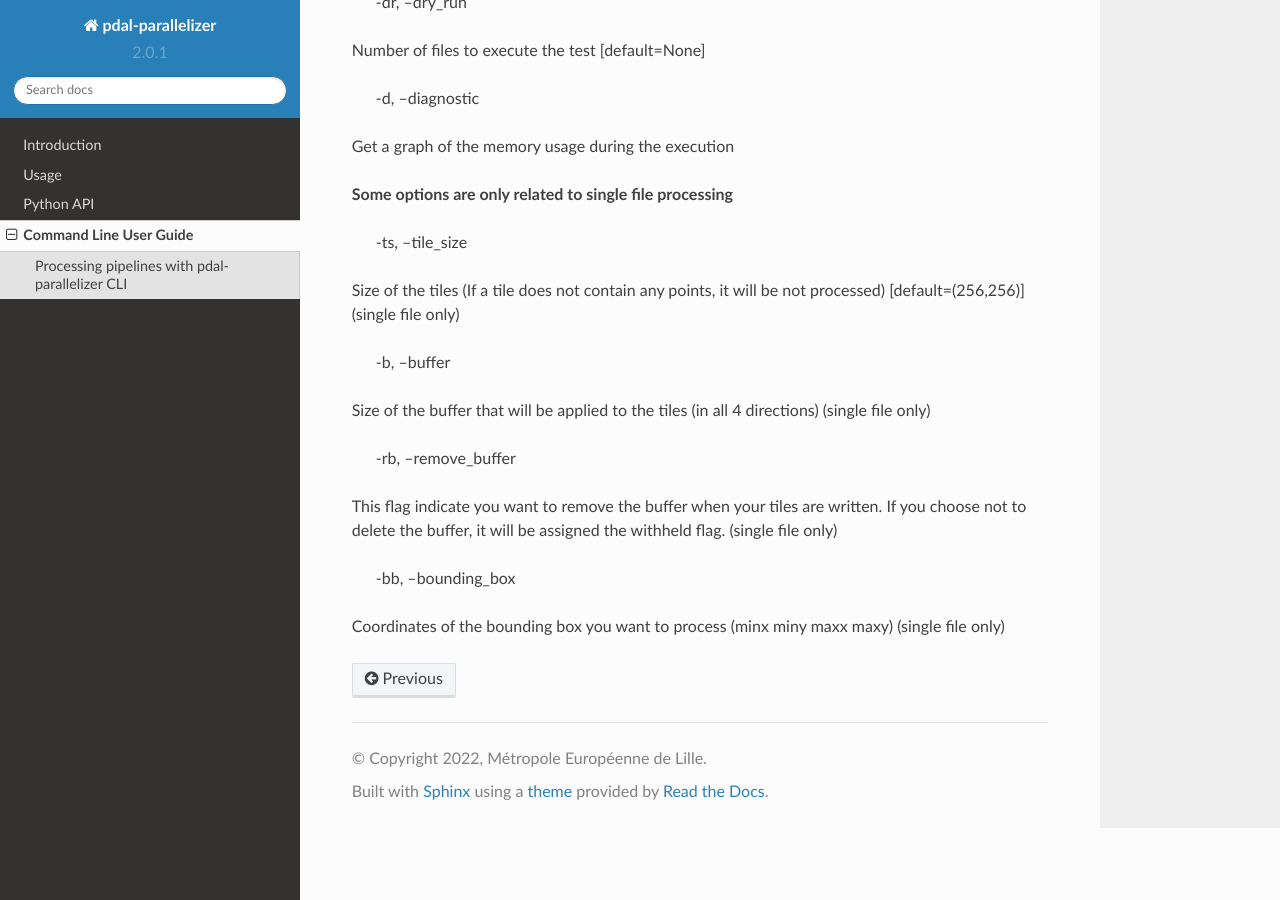
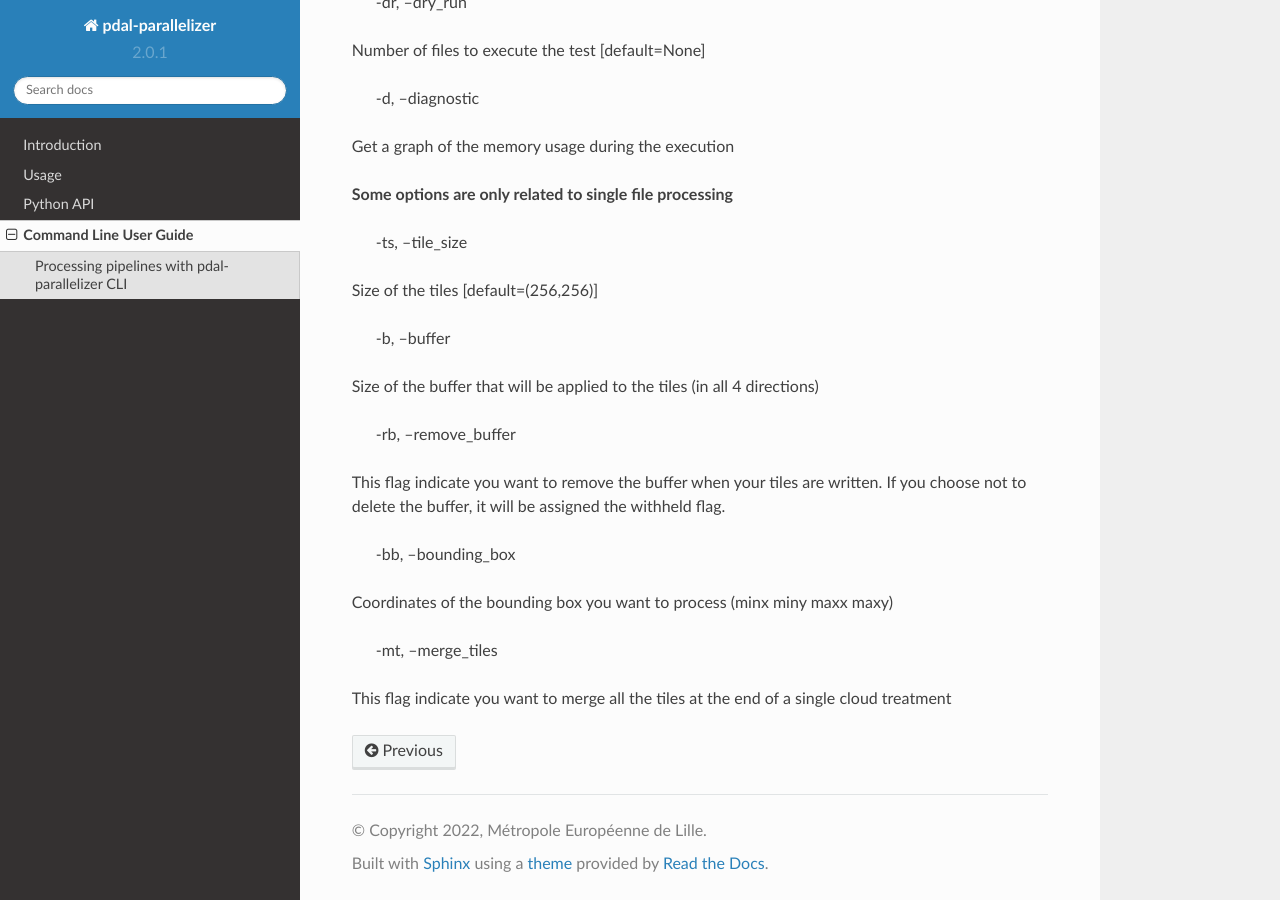
Before and after one commit to meldig/pdal-parallelizer, a Sphinx documentation site: the page built from docs/source/cli.rst, in a window 1280 px wide and 900 px high, scrolled down 1150 px. Built offline with Sphinx 7.4.7 and the Read the Docs theme 2.0.0, drawn with Linux system fonts in a browser that asks for light colours; pages that are not in the unit, such as notebooks, are missing from menus.

Commit message:
update doc

```diff
--- a/docs/source/api.rst
+++ b/docs/source/api.rst
@@ -34,8 +34,9 @@ Process points clouds.
 
 **The following parameters are specific to the processing of a single file:**
 
-- tile_size (*tuple*, *optional*) - Size of the tiles. (if a tile does not contain any points, it will be not processed) (default=(256,256))
+- tile_size (*tuple*, *optional*) - Size of the tiles. (default=(256,256))
 - buffer (*int*, *optional*) - Size of the buffer that will be applied to the tiles. (in all 4 directions)
 - remove_buffer (*bool*, *optional*) - If True, it indicate you want to remove the buffer when your tiles are written. If you choose not to delete the buffer, it will be assigned the withheld flag.
 - bounding_box (*tuple*, *optional*) - Coordinates of the bounding box you want to process. (minx, miny, maxx, maxy)
+- merge_tiles (*bool*, *optional*) - This flag indicate you want to merge all the tiles at the end of a single cloud treatment.
 - process (*bool*, *optional*) - If True, you will see a progress bar while the clouds are processed. (default=False)
--- a/docs/source/cli.rst
+++ b/docs/source/cli.rst
@@ -52,17 +52,21 @@ Get a graph of the memory usage during the execution
 
     -ts, --tile_size
 
-Size of the tiles (If a tile does not contain any points, it will be not processed) [default=(256,256)] (single file only)
+Size of the tiles [default=(256,256)]
 
     -b, --buffer
 
-Size of the buffer that will be applied to the tiles (in all 4 directions) (single file only)
+Size of the buffer that will be applied to the tiles (in all 4 directions)
 
 
     -rb, --remove_buffer
 
-This flag indicate you want to remove the buffer when your tiles are written. If you choose not to delete the buffer, it will be assigned the withheld flag. (single file only)
+This flag indicate you want to remove the buffer when your tiles are written. If you choose not to delete the buffer, it will be assigned the withheld flag.
 
     -bb, --bounding_box
 
-Coordinates of the bounding box you want to process (minx miny maxx maxy) (single file only)
+Coordinates of the bounding box you want to process (minx miny maxx maxy)
+
+    -mt, --merge_tiles
+
+This flag indicate you want to merge all the tiles at the end of a single cloud treatment
```
